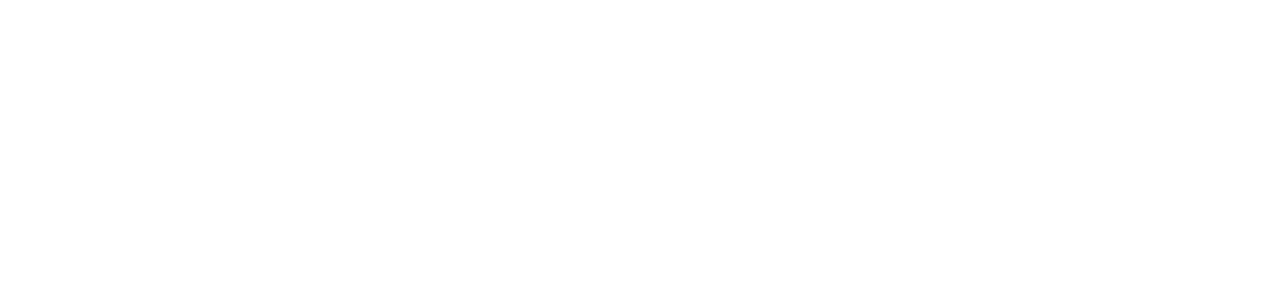
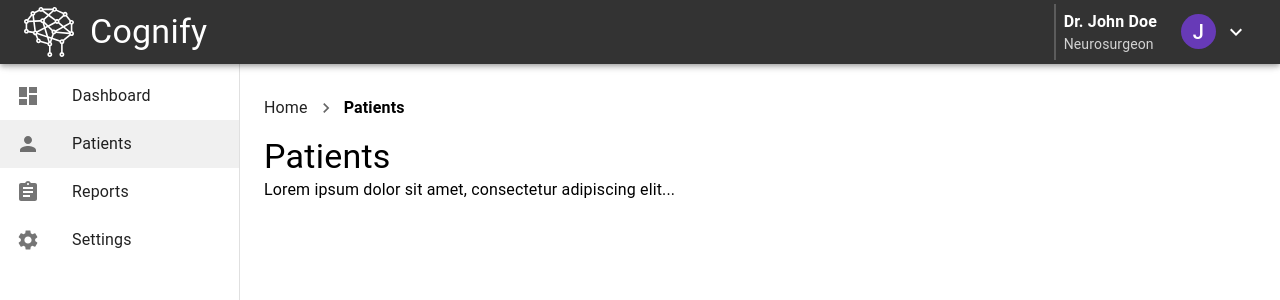
Before and after one commit to Zaradin/Cognify, a React (Create React App) app in the folder frontend/: page /patients in a window 1280 px wide. Before the commit this address had no page. Shown: the top 300 px of the page. Built offline with nearby package versions, Linux system fonts and the light colour scheme.

Commit message:
patients page boiler plate

```diff
--- a/frontend/src/App.js
+++ b/frontend/src/App.js
@@ -2,6 +2,7 @@ import { useEffect } from "react";
 import HomePage from "./pages/homePage.js";
 import LoginPage from "./pages/loginPage.js";
 import DashboardPage from "./pages/dashboardPage.js";
+import PatientsPage from "./pages/patientsPage.js";
 import { BrowserRouter, Route, Routes } from "react-router-dom";
 
 function App() {
@@ -14,6 +15,7 @@ function App() {
                 <Route path="/" element={<HomePage />} />
                 <Route path="/login" element={<LoginPage />} />
                 <Route path="/dashboard" element={<DashboardPage />} />
+                <Route path="/patients" element={<PatientsPage />} />
             </Routes>
         </BrowserRouter>
     );
--- /dev/null
+++ b/frontend/src/pages/patientsPage.js
@@ -0,0 +1,33 @@
+import AppNav from "../components/appNav";
+import Box from "@mui/material/Box";
+import Typography from "@mui/material/Typography";
+import Toolbar from "@mui/material/Toolbar";
+
+import DynamicBreadcrumbs from "../components/breadcrumbs";
+
+const PatientsPage = () => {
+    return (
+        <Box sx={{ display: "flex" }}>
+            <AppNav />
+            <Box
+                component="main"
+                sx={{
+                    flexGrow: 1,
+                    p: 3,
+                }}
+            >
+                <Toolbar />
+                {/* Breadcrumbs */}
+                <Box sx={{ flexGrow: 1 }}>
+                    <DynamicBreadcrumbs />
+                </Box>
+                <Typography variant="h4">Patients</Typography>
+                <Typography sx={{ marginBottom: 2 }}>
+                    Lorem ipsum dolor sit amet, consectetur adipiscing elit...
+                </Typography>
+            </Box>
+        </Box>
+    );
+};
+
+export default PatientsPage;
```
